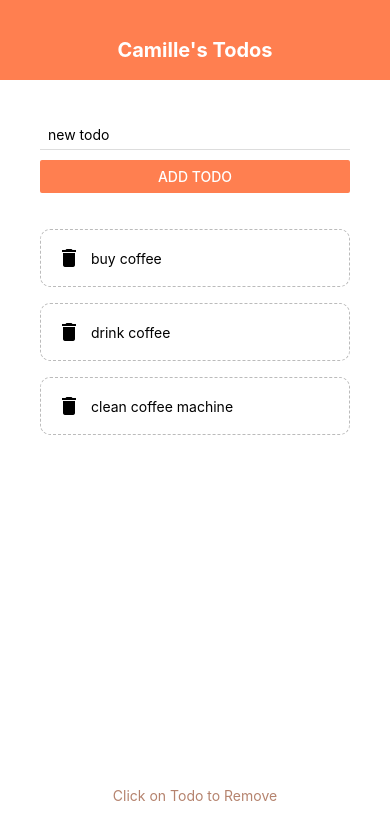
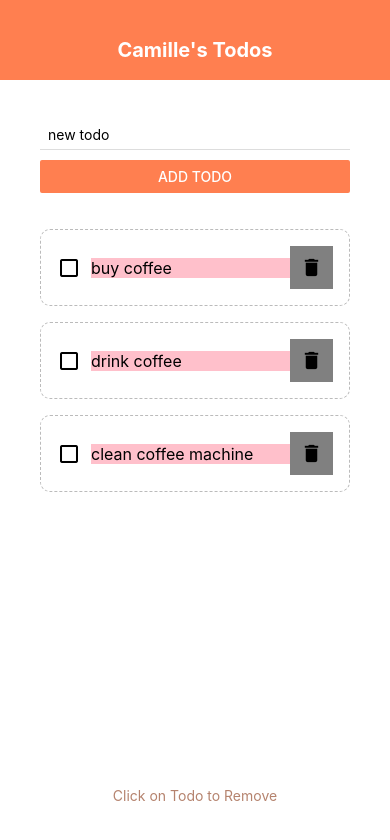
Before and after one commit to Cams-Plan/React-Native_Todo_App, a React Native app: screen / in a window 390 px wide. Shown: the top 840 px of the page. Built offline with nearby package versions, Linux system fonts and the light colour scheme.

Commit message:
added check and changes to font

```diff
--- a/App.js
+++ b/App.js
@@ -6,13 +6,13 @@ import * as components from "./components/index"
 export default function App() {
 
   const [todos, setTodos] = useState([
-    {text: "buy coffee", key: '1'},
-    {text: "drink coffee", key: '2'},
-    {text: "clean coffee machine", key: '3'},
+    {text: "buy coffee", status: "incomplete", key: '1'},
+    {text: "drink coffee", status: "incomplete", key: '2'},
+    {text: "clean coffee machine", status: "incomplete", key: '3'},
 
   ])
 
-  const pressHandler = (key) => {
+  const pressDeleteHandler = (key) => {
     setTodos((prev)=> {
       return prev.filter((todo)=> todo.key != key)
     })
@@ -22,7 +22,7 @@ export default function App() {
     if (text.length > 3){
       setTodos((prev) => {
         return [
-          {text: text, key: `${prev.length + 1}`},
+          {text: text, status: "incomplete", key: `${prev.length + 1}`},
           ...prev
         ]
       })
@@ -51,7 +51,7 @@ export default function App() {
             data={todos}
             renderItem={({ item })=> (
               <components.TodoItem
-              item={item} pressHandler={pressHandler} />
+              item={item} pressDeleteHandler={pressDeleteHandler} />
             )}
             />
             <Text style={styles.hint} >Click on Todo to Remove</Text>
--- a/components/TodoItem/index.jsx
+++ b/components/TodoItem/index.jsx
@@ -2,14 +2,25 @@ import React from 'react'
 import {StyleSheet, Text, TouchableOpacity, View} from "react-native"
 import { MaterialIcons } from '@expo/vector-icons';
 
-const todoItem = ({ item, pressHandler }) => {
+const todoItem = ({ item, pressDeleteHandler }) => {
   return (
-    <TouchableOpacity onPress={()=> pressHandler(item.key)}>
+
       <View style={styles.item} >
-        <MaterialIcons name="delete" size={24} color="black" />
-        <Text style={styles.itemText} >{item.text}</Text>
+        <MaterialIcons name="check-box-outline-blank"
+        size={24} color="black" />
+        <Text style={styles.itemText}>
+          {item.text}
+        </Text>
+      <TouchableOpacity >
+        <MaterialIcons
+        name="delete"
+        size={23}
+        color="black"
+        style={styles.deleteIcon}
+        onPress={()=> pressDeleteHandler(item.key)}/>
+      </TouchableOpacity>
       </View>
-    </TouchableOpacity>
+
   )
 }
 
@@ -26,6 +37,15 @@ const styles = StyleSheet.create({
   },
   itemText: {
     marginLeft: 10,
+    flex: 3,
+    backgroundColor: "pink",
+    fontSize: 16
+  },
+  deleteIcon: {
+    flex: 1,
+    backgroundColor: "grey",
+    textAlign: "center",
+    padding: 10
   }
 })
 
```
